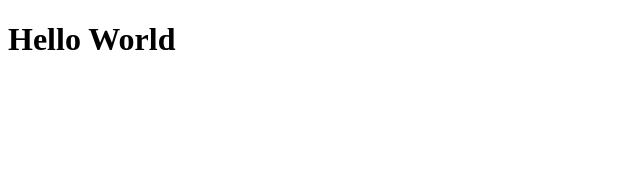
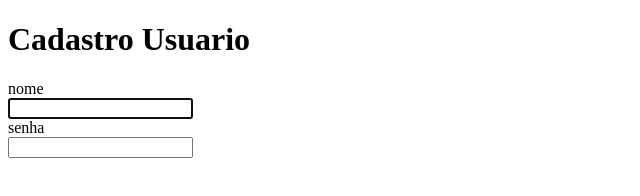
Before and after one commit to irmoura/fcamara, a plain HTML site: page home/index.html in a window 1280 px wide. Shown: the whole page, without its empty margins (0-640 px from the left). Drawn offline with Linux system fonts and the light colour scheme.

Commit message:
teste cadastro

```diff
--- a/home/index.html
+++ b/home/index.html
@@ -2,10 +2,18 @@
 <html lang="en">
 <head>
     <meta charset="UTF-8">
-    <meta name="viewport" content="width=device-width, initial-scale=1.0">
-    <title>Squad Nove</title>
+    <meta name="viewport" content="width=, initial-scale=1.0">
+    <title>Document</title>
 </head>
 <body>
-    <h1>Hello World</h1>
+    <h1>Cadastro Usuario</h1>
+
+    nome
+    <br>
+    <input type="text" name="nome" required="" autofocus="" maxlength="5">
+    <br>
+    senha
+    <br>
+    <input type="text" name="senha" required="" autofocus="" maxlength="5">
 </body>
 </html>
```
